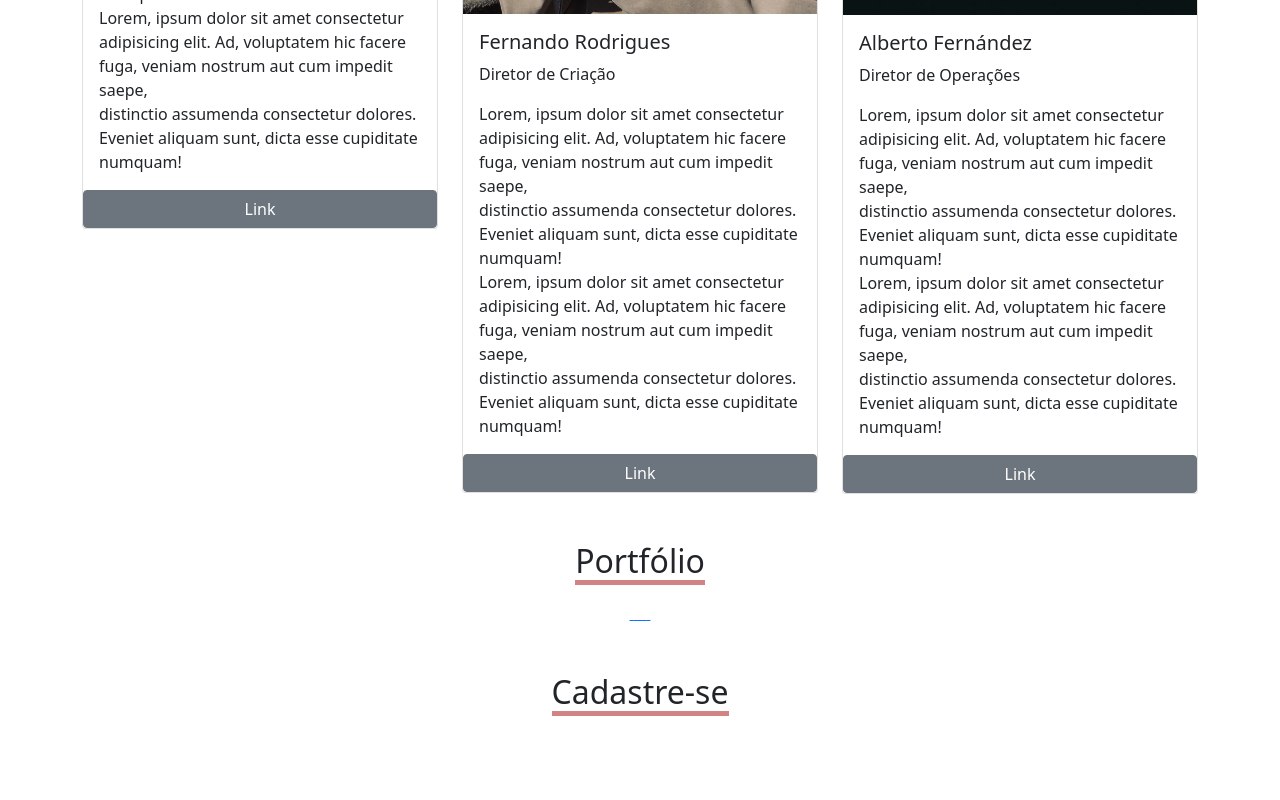
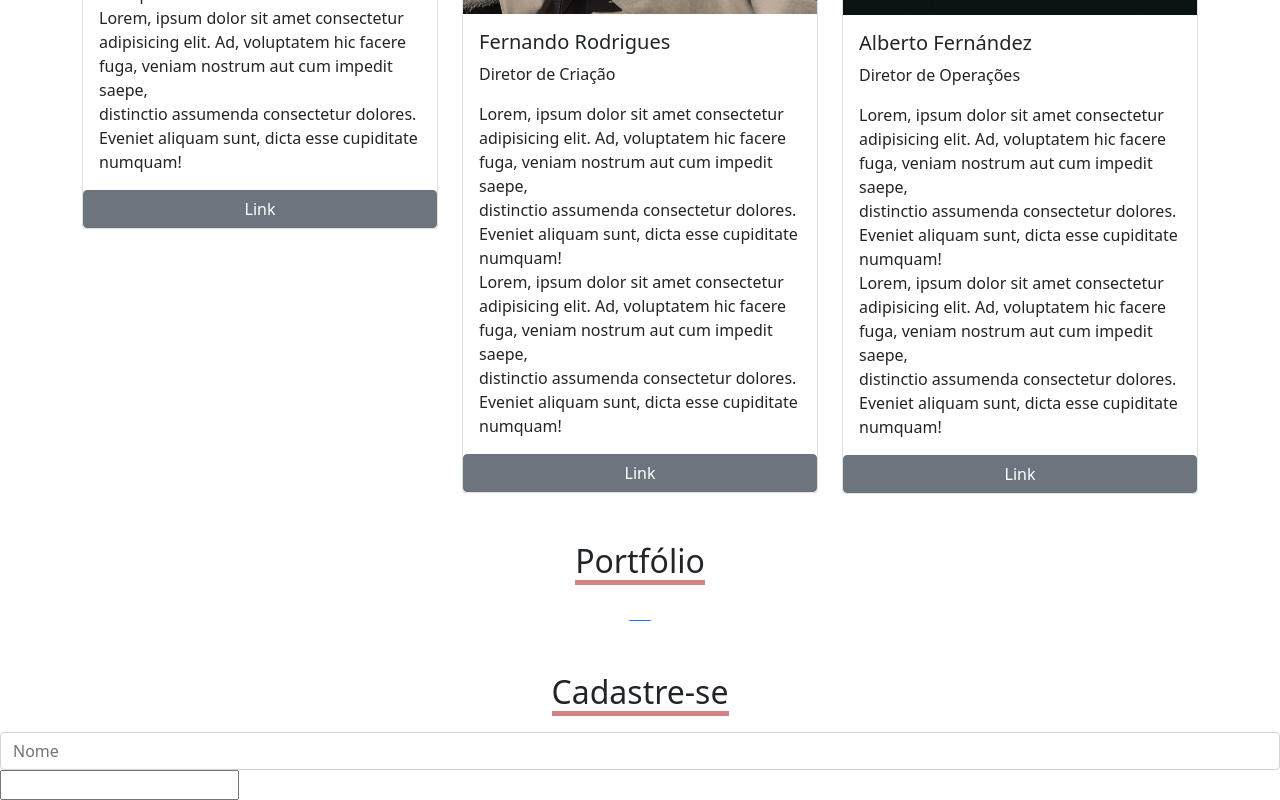
Before and after one commit to moreiraemoreira/paginaunica, a plain HTML site: page index.html in a window 1280 px wide. Shown: the part 2478-3278 px from the top of the page. Before the commit the page ends 3210 px from the top, so only its background shows below. Drawn offline with nearby package versions, Linux system fonts and the light colour scheme.

Commit message:
Update index.html

```diff
--- a/index.html
+++ b/index.html
@@ -353,14 +353,14 @@
 
             <div  id="cadastro"  class="mt-5">
               <h2 class="text-cemter mb-3 titulo" >Cadastre-se</h2>
-
-
+              <form id="frm-cadastro"  action="" method="POST" enctype="multipart/form-data" >
+              <input type="text" class="form-control" name="nome" placeholder="Nome"  required >
+              <input type="email" >
+              </form>
             </div>
 
 
-
-          <!-- final formulario de cadatro
-           -->
+          <!-- final formulario de cadatro-->
 
 
 
```
